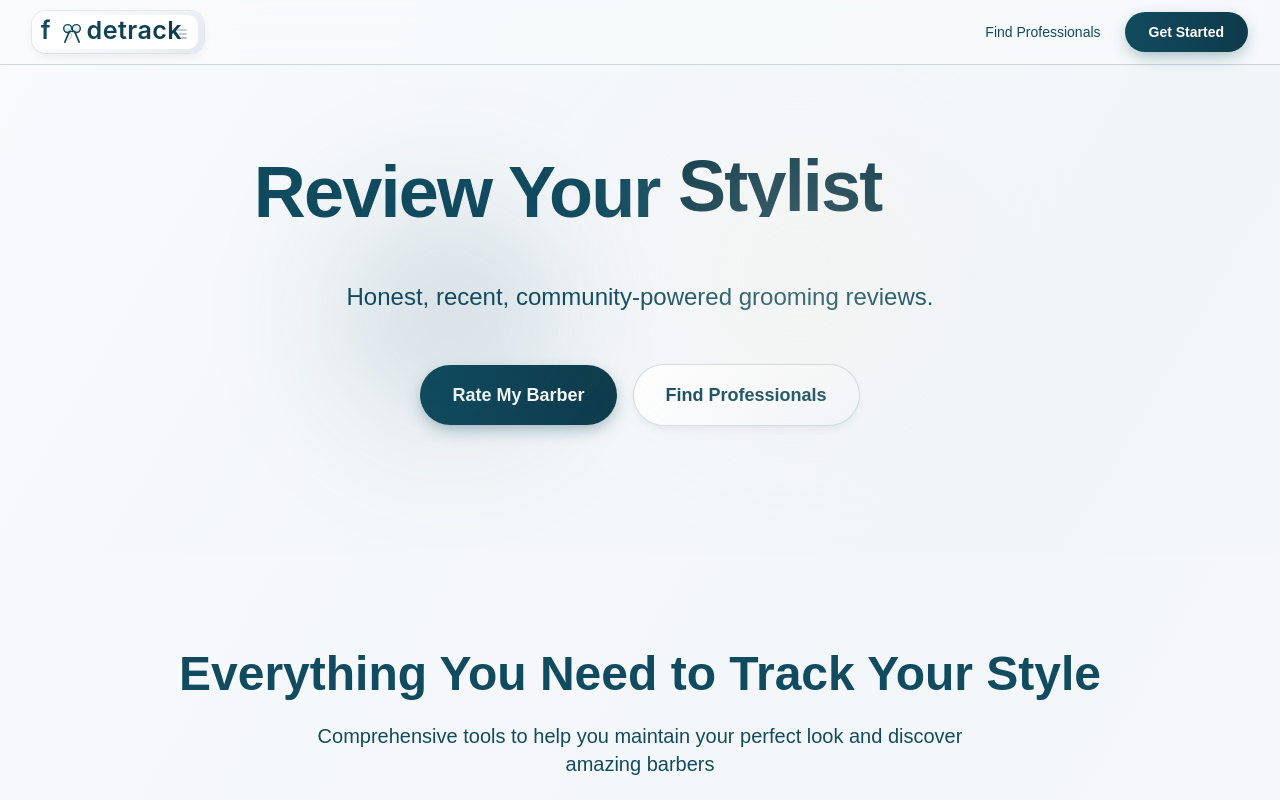
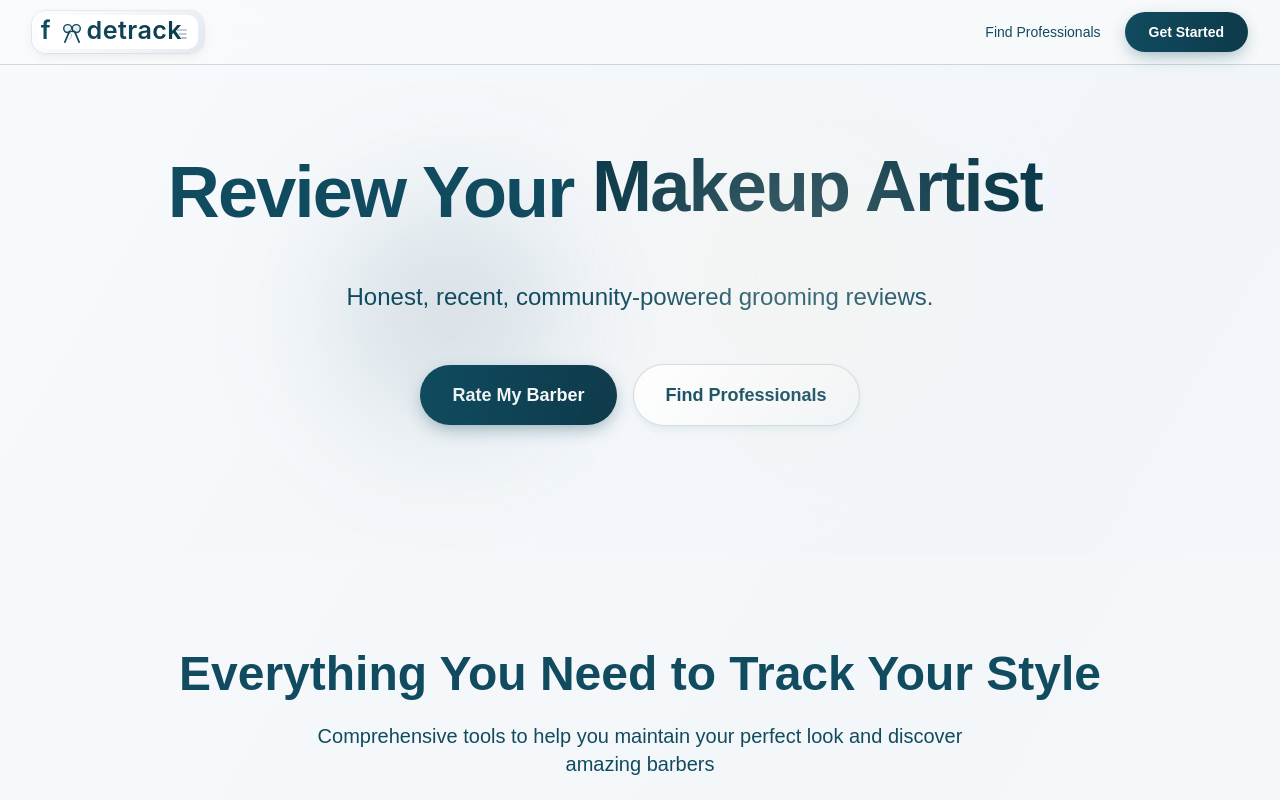
Before and after one commit to utkaxxh/fadetrack, a Next.js app: page / in a window 1280 px wide. Shown: the top 800 px of the page. Built offline with nearby package versions, Linux system fonts and the light colour scheme; no server answers; the database is empty.

Commit message:
feat: replace 'Stylist' with 'Makeup Artist' in rotating headline

```diff
--- a/src/app/page.tsx
+++ b/src/app/page.tsx
@@ -72,7 +72,7 @@ export default function HomePage() {
   const [showRoleSelection, setShowRoleSelection] = useState(false);
   const [showProfileSetup, setShowProfileSetup] = useState(false);
   // Word flip state for hero headline
-  const flipWords = ['Barber', 'Beautician', 'Stylist'];
+  const flipWords = ['Barber', 'Beautician', 'Makeup Artist'];
   const [wordIndex, setWordIndex] = useState(0);
   useEffect(() => {
     const interval = setInterval(() => {
@@ -338,7 +338,7 @@ export default function HomePage() {
           </div>
           {/* Animation styles */}
           <style jsx>{`
-            .flip-word-wrapper { position: relative; display: inline-block; height: 1em; width: 8.7ch; overflow: hidden; vertical-align: baseline; line-height: 1em; }
+            .flip-word-wrapper { position: relative; display: inline-block; height: 1em; width: 13ch; overflow: hidden; vertical-align: baseline; line-height: 1em; }
             .flip-word { position: absolute; left: 0; bottom: -0.065em; font-weight: 700; line-height: 1em; color: #0d3a4a; -webkit-font-smoothing: antialiased; }
             @keyframes wordCycle { 0% { transform: translateY(100%); opacity: 0; } 12% { transform: translateY(0); opacity: 1; } 72% { transform: translateY(0); opacity: 1; } 88% { transform: translateY(-100%); opacity: 0; } 100% { transform: translateY(-100%); opacity: 0; } }
             .animate-word-cycle { animation: wordCycle 2.4s cubic-bezier(.77,.03,.22,1) forwards; will-change: transform, opacity; }
```
